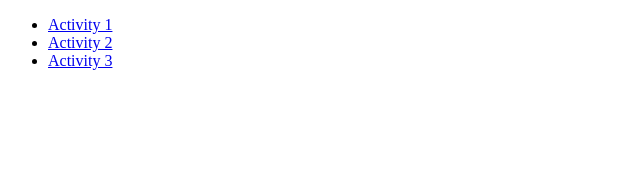
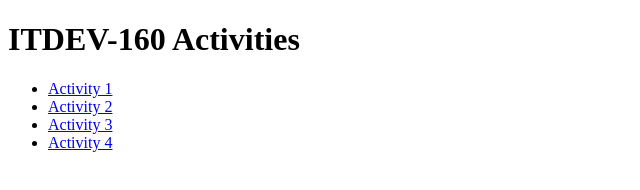
Before and after one commit to OLD-itdev160-fa2022/Andrew-Yaccarino, a plain HTML site: page index.html in a window 1280 px wide. Shown: the whole page, without its empty margins (0-640 px from the left). Drawn offline with Linux system fonts and the light colour scheme.

Commit message:
Update listing

```diff
--- a/index.html
+++ b/index.html
@@ -6,10 +6,12 @@
         <title>Main Page</title>
     </head>
     <body>
+        <h1>ITDEV-160 Activities</h1>
         <ul>
             <li><a href="activity-1/index.html" target="_blank">Activity 1</a></li>
             <li><a href="activity-2/index.html" target="_blank">Activity 2</a></li>
             <li><a href="activity-3/index.html" target="_blank">Activity 3</a></li>
+            <li><a href="activity-4/index.html" target="_blank">Activity 4</a></li>
         </ul>
     </body>
 </html>
```
